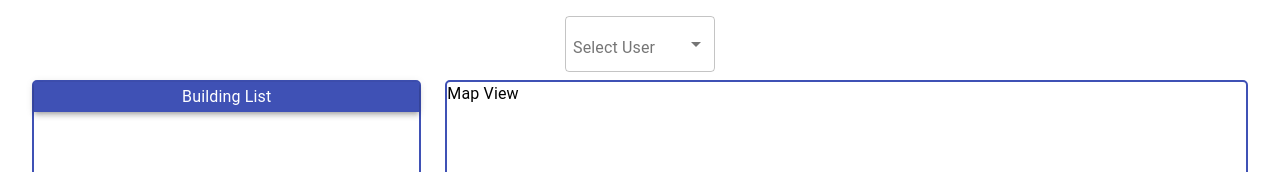
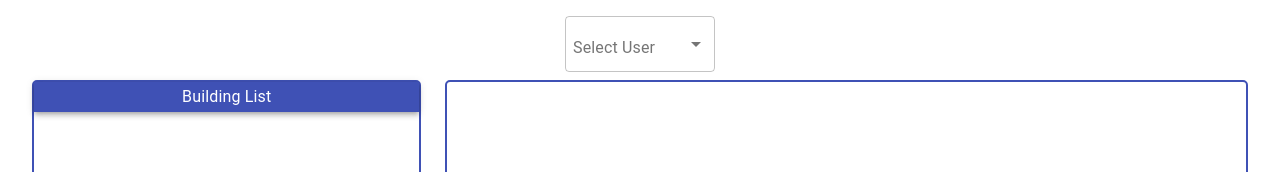
Before and after one commit to m-ata/user-buildings, a React app: page / in a window 1280 px wide. Shown: the top 172 px of the page. Built offline with nearby package versions, Linux system fonts and the light colour scheme.

Commit message:
reset view after form submit

```diff
--- a/src/components/buildings/AddBuilding.tsx
+++ b/src/components/buildings/AddBuilding.tsx
@@ -23,7 +23,7 @@ const useStyles = makeStyles((theme) => ({
 interface BuildingProps {
     formType: string,
     formData?: Building,
-
+    clickHandler: (event: React.MouseEvent<HTMLButtonElement>) => void
 }
 
 const AddBuilding: React.FC<BuildingProps> = (props) => {
@@ -64,7 +64,8 @@ const AddBuilding: React.FC<BuildingProps> = (props) => {
                     locationId: locationId
                 }
             })
-        setAddBuildingState((prevState) => ({ ...prevState, buildingName: '', locationId: '' }))
+        setAddBuildingState((prevState) => ({ ...prevState, buildingName: '', locationId: '' }));
+        props?.clickHandler;
     }
 
     return (
@@ -116,7 +117,11 @@ const AddBuilding: React.FC<BuildingProps> = (props) => {
             </Grid>
             <Grid container justify="flex-end" className={classes.buttonRow} >
                 <Grid item>
-                    <Button variant="outlined" style={{marginRight: 8}} >
+                    <Button
+                        variant="outlined"
+                        style={{marginRight: 8}}
+                        onClick={props?.clickHandler}
+                    >
                         CANCEL
                     </Button>
                     <Button
--- a/src/components/buildings/index.tsx
+++ b/src/components/buildings/index.tsx
@@ -49,11 +49,11 @@ export const Index = () => {
 
     const classes = useStyles();
     const [buildingState, setBuildingState] = useState({
-        formView: false,
+        viewType: '',
         formType: '',
         selectedBuilding: null
     });
-    const { formType, formView, selectedBuilding } = buildingState
+    const { formType, viewType, selectedBuilding } = buildingState
     const { state, dispatch } = useContext(AppContext);
 
     const handleDelete = (id: number) => {
@@ -63,6 +63,10 @@ export const Index = () => {
                 id: id
             }
         })
+    }
+
+    const handleReset = () => {
+        setBuildingState((prevState) => ({ ...prevState, formType: '', viewType: '' }))
     }
 
     return (
@@ -90,7 +94,7 @@ export const Index = () => {
                                                         color={'primary'}
                                                     />
                                                     <EditIcon
-                                                        onClick={() => setBuildingState((prevState) => ({ ...prevState, formType: 'edit', formView: true, selectedBuilding: building }))}
+                                                        onClick={() => setBuildingState((prevState) => ({ ...prevState, formType: 'edit', viewType: 'form', selectedBuilding: building }))}
                                                         className={'hiddenButton'}
                                                         color={'primary'} />
                                                 </Grid>
@@ -104,7 +108,7 @@ export const Index = () => {
                             color="primary"
                             variant="contained"
                             onClick={() => {
-                                setBuildingState((prevState) => ({ ...prevState, formType: 'add', formView: true }))
+                                setBuildingState((prevState) => ({ ...prevState, formType: 'add', viewType: 'form' }))
                             }}
                             disabled={!state.selectedUser}
                             className={classes.button}
@@ -124,9 +128,7 @@ export const Index = () => {
                             }
                         </AppBar>
                         {
-                            formView ? <AddBuilding formType={formType} formData={selectedBuilding} /> : <Typography>
-                                Map View
-                            </Typography>
+                            viewType === 'form' && <AddBuilding formType={formType} formData={selectedBuilding} clickHandler={handleReset} />
                         }
                     </Typography>
                 </Grid>
```
